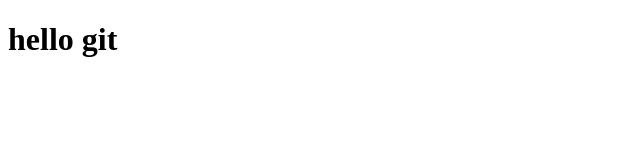
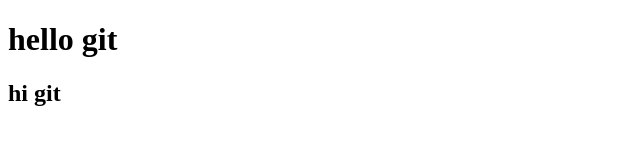
Before and after one commit to mohsen1307/git-project-one, a plain HTML site: page index.html in a window 1280 px wide. Shown: the full height of the page, 0-640 px from the left. Drawn offline with Linux system fonts and the light colour scheme.

Commit message:
added tag h2

```diff
--- a/index.html
+++ b/index.html
@@ -7,6 +7,7 @@
 </head>
 <body>
     <h1>hello git</h1>
+    <h2>hi git</h2>
 
 </body>
 </html>
```
